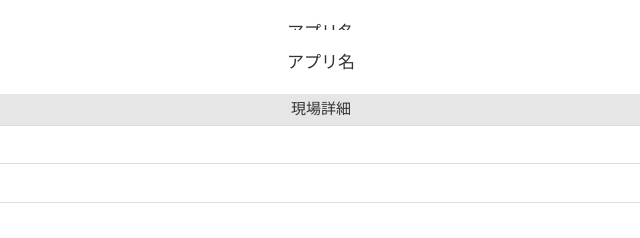
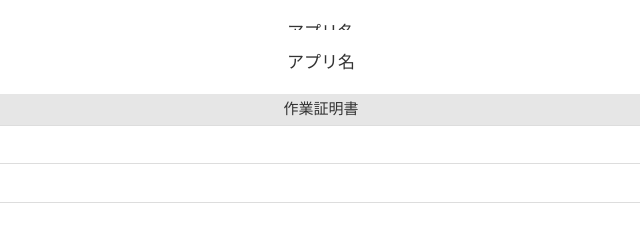
Before and after one commit to popaab/diploappsp, a plain HTML site: page index.html at #/confirmation in a window 1280 px wide. Shown: the top 238 px of the page, 319-959 px from the left. Drawn offline with nearby package versions, Linux system fonts and the light colour scheme.

Commit message:
Initial dist subtree commit

```diff
--- a/views/confirmation.html
+++ b/views/confirmation.html
@@ -14,7 +14,7 @@
 
     <div class="confirmcontainer">
 		<div class="titleblock">
-			<h4>現場詳細</h4>
+			<h4>作業証明書</h4>
 		</div>
 
 		<table class="table">
```
